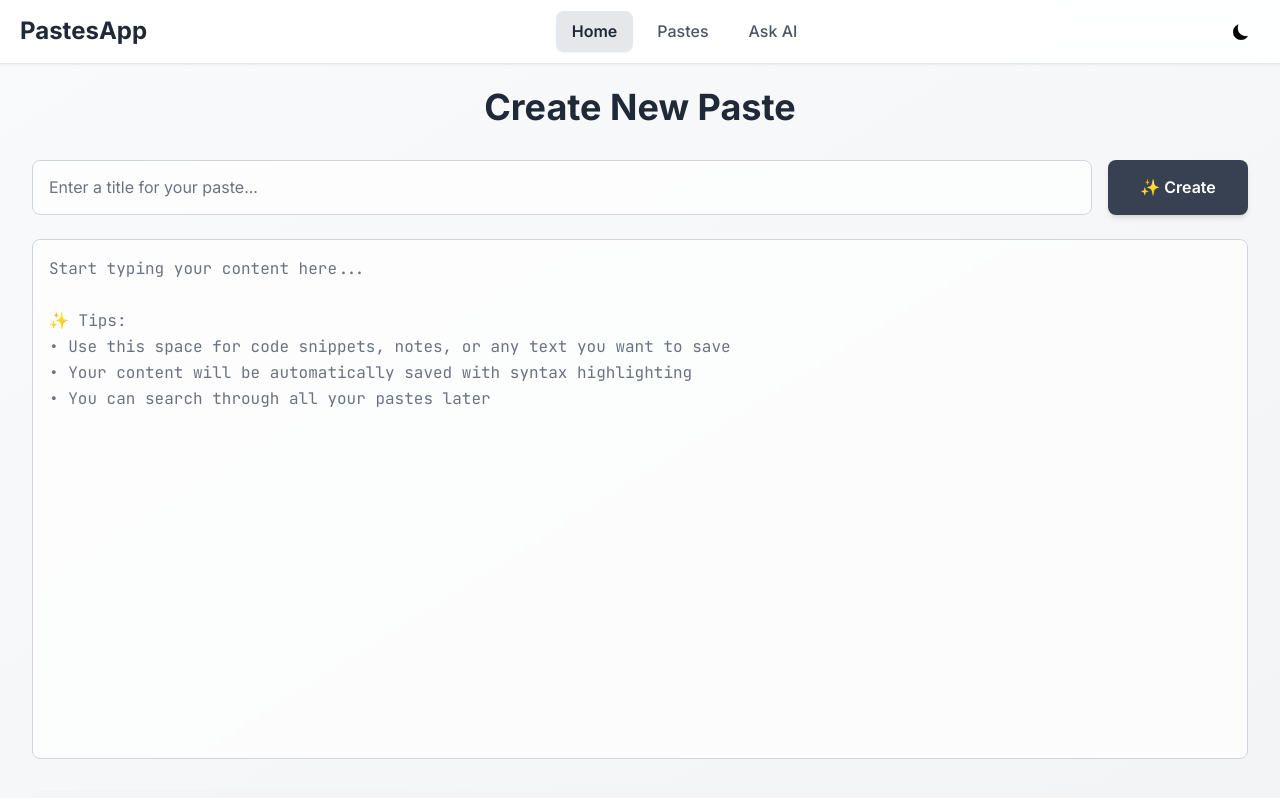
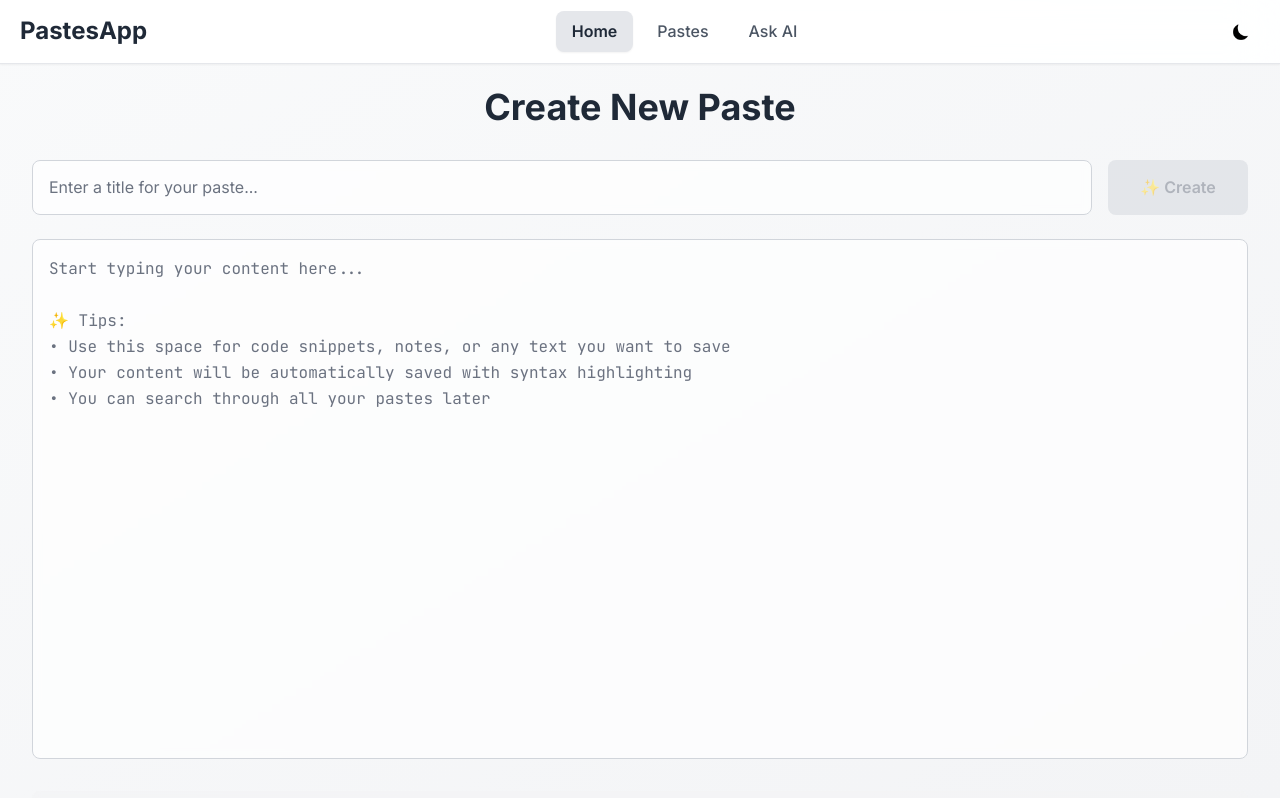
Before and after one commit to Apurv7777/PastesApp, a React (Vite) app: page / in a window 1280 px wide. Built offline with nearby package versions, Linux system fonts and the light colour scheme.

Commit message:
UI-changes

```diff
--- a/src/components/Home.jsx
+++ b/src/components/Home.jsx
@@ -91,10 +91,15 @@ const Home = () => {
           <button
             className={`px-4 sm:px-6 py-3 sm:py-3.5 font-semibold rounded-lg min-w-[120px] sm:min-w-[140px] transition-all duration-300 active:scale-95 text-sm sm:text-base ${
               pasteId
-                ? 'bg-yellow-500 hover:bg-yellow-600 text-white shadow-md hover:shadow-lg'
-                : 'bg-gray-700 hover:bg-gray-800 text-white shadow-md hover:shadow-lg'
+                ? (title.trim() && value.trim())
+                  ? 'bg-yellow-500 hover:bg-yellow-600 text-white shadow-md hover:shadow-lg'
+                  : 'bg-gray-300 dark:bg-gray-600 text-gray-500 dark:text-gray-400 cursor-not-allowed opacity-50'
+                : (title.trim() && value.trim())
+                  ? 'bg-gray-700 hover:bg-gray-800 dark:bg-gray-600 dark:hover:bg-gray-700 text-white shadow-md hover:shadow-lg'
+                  : 'bg-gray-300 dark:bg-gray-600 text-gray-500 dark:text-gray-400 cursor-not-allowed opacity-50'
             }`}
             onClick={pasteId ? updatePaste : createPaste}
+            disabled={!title.trim() || !value.trim()}
           >
             {pasteId ? "💾 Update" : "✨ Create"}
           </button>
--- a/src/components/Paste.jsx
+++ b/src/components/Paste.jsx
@@ -81,11 +81,10 @@ const Paste = () => {
       </div>
 
       <div className="flex-1 overflow-auto">
-        <div className="bg-white/50 dark:bg-gray-800/30 backdrop-blur-sm rounded-xl border border-gray-200/50 dark:border-gray-700/50 shadow-lg dark:shadow-gray-900/30 p-4 sm:p-6">
-          <div className="grid grid-cols-1 md:grid-cols-2 lg:grid-cols-2 xl:grid-cols-3 2xl:grid-cols-4 gap-4 sm:gap-6 auto-rows-max">
-            {filteredData.length > 0 ? (
+        <div className="grid grid-cols-1 md:grid-cols-2 lg:grid-cols-2 xl:grid-cols-3 2xl:grid-cols-4 p-8  gap-2 sm:gap-8 auto-rows-max">
+          {filteredData.length > 0 ? (
             filteredData.map((paste) => (
-              <div key={paste._id} className="glass-card animate-scale-in transition-all duration-300 relative h-fit shadow-[0_4px_6px_-1px_rgba(0,0,0,0.1),0_2px_4px_-1px_rgba(0,0,0,0.06),4px_0_6px_-1px_rgba(0,0,0,0.1),-4px_0_6px_-1px_rgba(0,0,0,0.1)] hover:shadow-[0_8px_25px_-5px_rgba(0,0,0,0.1),0_4px_10px_-2px_rgba(0,0,0,0.05),8px_0_25px_-5px_rgba(0,0,0,0.1),-8px_0_25px_-5px_rgba(0,0,0,0.1)] dark:shadow-[0_4px_6px_-1px_rgba(0,0,0,0.5),0_2px_4px_-1px_rgba(0,0,0,0.3),4px_0_6px_-1px_rgba(0,0,0,0.5),-4px_0_6px_-1px_rgba(0,0,0,0.5)] dark:hover:shadow-[0_8px_25px_-5px_rgba(0,0,0,0.8),0_4px_10px_-2px_rgba(0,0,0,0.6),8px_0_25px_-5px_rgba(0,0,0,0.8),-8px_0_25px_-5px_rgba(0,0,0,0.8)] rounded-xl p-3 hover:-translate-y-2 hover:scale-105 cursor-pointer">
+              <div key={paste._id} className="glass-card animate-scale-in transition-all duration-300 relative h-fit shadow-[0_4px_6px_-1px_rgba(0,0,0,0.1),0_2px_4px_-1px_rgba(0,0,0,0.06),4px_0_6px_-1px_rgba(0,0,0,0.1),-4px_0_6px_-1px_rgba(0,0,0,0.1)] hover:shadow-[0_8px_25px_-5px_rgba(0,0,0,0.1),0_4px_10px_-2px_rgba(0,0,0,0.05),8px_0_25px_-5px_rgba(0,0,0,0.1),-8px_0_25px_-5px_rgba(0,0,0,0.1)] dark:shadow-[0_6px_12px_-2px_rgba(255,255,255,0.08),0_4px_8px_-2px_rgba(255,255,255,0.05),6px_0_12px_-2px_rgba(255,255,255,0.08),-6px_0_12px_-2px_rgba(255,255,255,0.08),0_0_0_1px_rgba(255,255,255,0.05)] dark:hover:shadow-[0_12px_30px_-5px_rgba(255,255,255,0.12),0_8px_20px_-4px_rgba(255,255,255,0.08),12px_0_30px_-5px_rgba(255,255,255,0.12),-12px_0_30px_-5px_rgba(255,255,255,0.12),0_0_0_1px_rgba(255,255,255,0.1)] rounded-xl p-3 hover:-translate-y-2 hover:scale-105 cursor-pointer">
                 <div className="flex flex-col gap-3 sm:gap-4">
                   {/* Header with title and actions */}
                   <div className="flex justify-between gap-3 sm:gap-4">
@@ -191,7 +190,6 @@ const Paste = () => {
               </div>
             </div>
           )}
-          </div>
         </div>
       </div>
     </div>
```
